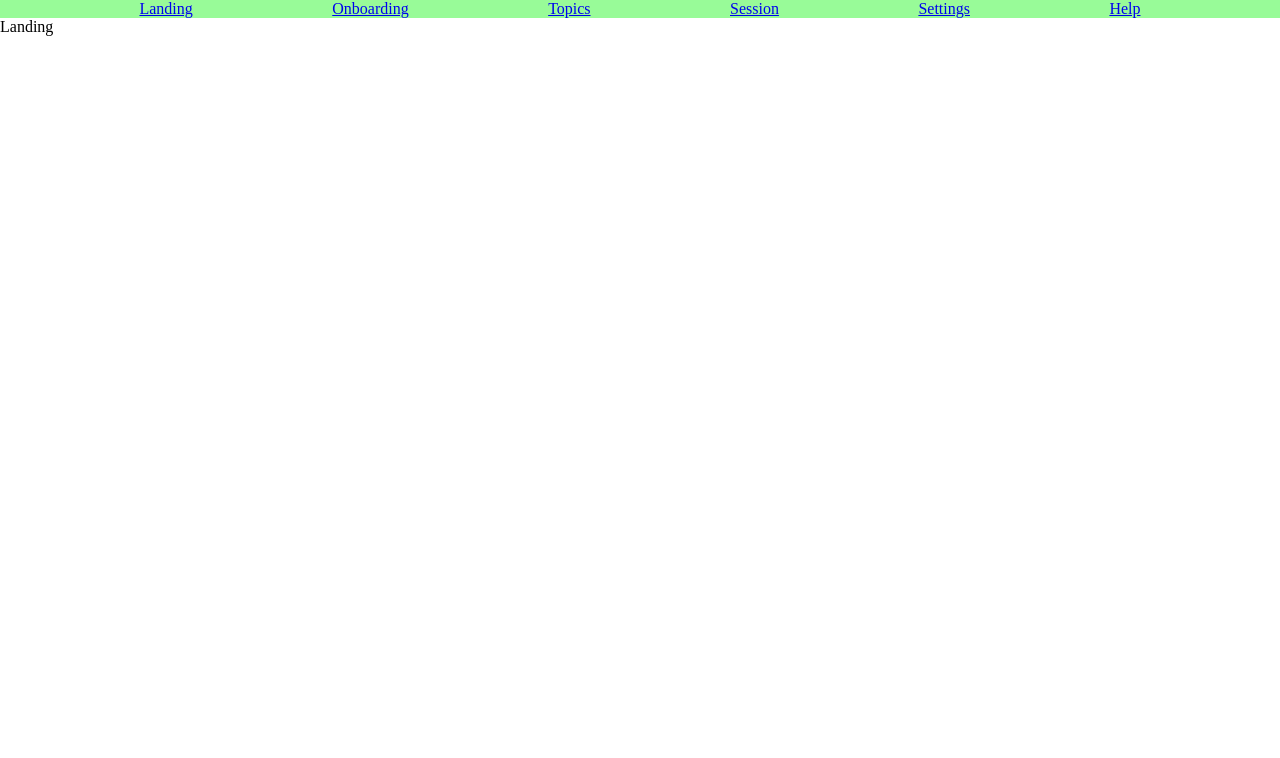
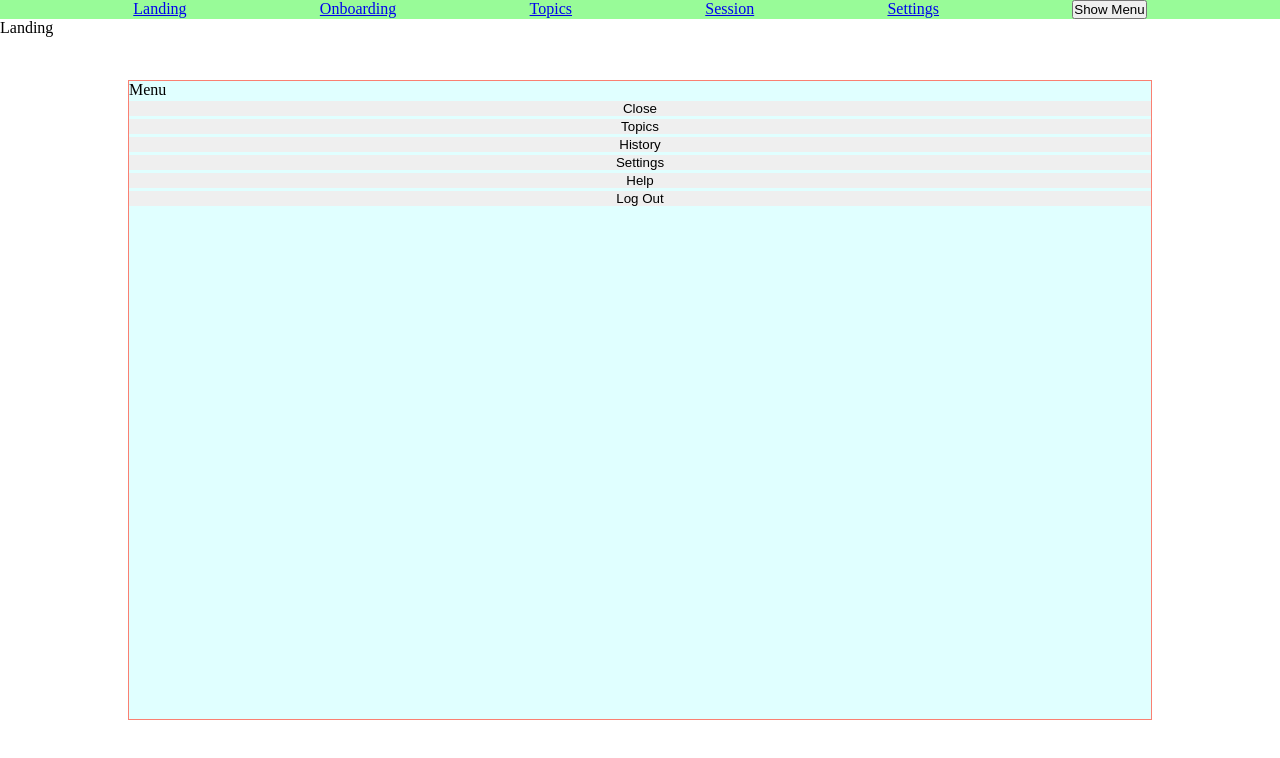
Before and after one commit to bellmarc/scatterbrain-study-app, a React (Create React App) app in the folder client/: page / in a window 1280 px wide. Shown: the top 758 px of the page. Built offline with nearby package versions, Linux system fonts and the light colour scheme.

Commit message:
add basic Menu modal

```diff
--- /dev/null
+++ b/client/src/components/Menu.js
@@ -0,0 +1,27 @@
+import React from 'react';
+import '../style/menu.css'
+import { withRouter } from 'react-router-dom'
+
+const Menu = (props) => {
+
+  const push = (path) => {
+    props.history.push(path)
+    props.close()
+  }
+
+  return props.close ? (
+      <div className="menu">
+        Menu
+        <button onClick = { props.close }>Close</button>
+        <button onClick = { ()=>push('/topics') } >Topics</button>
+        <button onClick = { ()=>push('/history') } >History</button>
+        <button onClick = { ()=>push('/settings') } >Settings</button>
+        <button onClick = { ()=>push('/help') } >Help</button>
+        <button className="bottom">Log Out</button>
+      </div>
+  )
+  : (<div className="menu">Write a close function to "close" menu then pass it to Menu props as "close"</div>);
+
+}
+
+export default withRouter(Menu)
--- a/client/src/components/Navbar.js
+++ b/client/src/components/Navbar.js
@@ -1,17 +1,25 @@
-import React from 'react';
+import React, {useState} from 'react';
 import '../style/Navbar.css';
 import { Link } from "react-router-dom";
+import Menu from './Menu'
 
 function Navbar() {
+    const [menu , setMenu] = useState(true)
+    const closeMenu = () => {
+      setMenu(!menu)
+    }
     return (
+        <>
+        {menu && <Menu close={closeMenu} />}
         <ul className="navbar" >
             <li><Link to = '/'>Landing</Link></li>
             <li><Link to = '/onboard'>Onboarding</Link></li>
             <li><Link to = '/topics'>Topics</Link></li>
             <li><Link to = '/session'>Session</Link></li>
             <li><Link to = '/settings'>Settings</Link></li>
-            <li><Link to = '/help'>Help</Link></li>
+            <li><button onClick={()=>setMenu(true)}>Show Menu</button></li>
         </ul>
+        </>
         )
 }
 
--- /dev/null
+++ b/client/src/style/menu.css
@@ -0,0 +1,14 @@
+.menu {
+    position: absolute;
+    top: 0;
+    width: 80vw;
+    height: 80vh;
+    margin: 10vh 10vw;
+    background-color: lightcyan;
+    border: 1px solid salmon;
+}
+
+.menu > button {
+    border: none;
+    width: 100%;
+}
```
